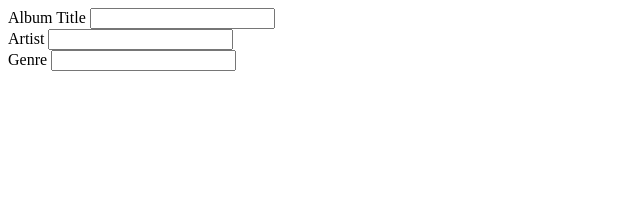
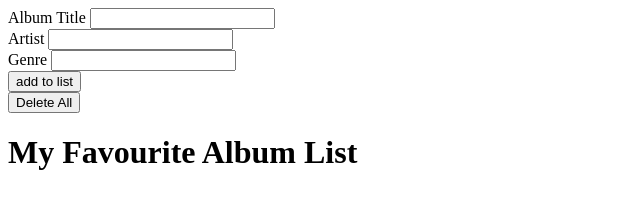
Before and after one commit to glilley54/Week_06_weekend_homework, a plain HTML site: page index.html in a window 1280 px wide. Shown: the whole page, without its empty margins (0-640 px from the left). Drawn offline with Linux system fonts and the light colour scheme.

Commit message:
basic html page completed

```diff
--- a/index.html
+++ b/index.html
@@ -26,16 +26,15 @@
             <input type="text" id="Genre"required/>
 
           </div>
+        </div>
 
+            <input id="submit-button"type="submit" value ="add to list">
+            </form>
 
+            <button id="delete-all" >Delete All</button>
 
-
-
-
-
-
-
-    </form>
+            <h1>My Favourite Album List</h1>
+            <ul id=album-list></ul>
 
 </body>
 </html>
```
